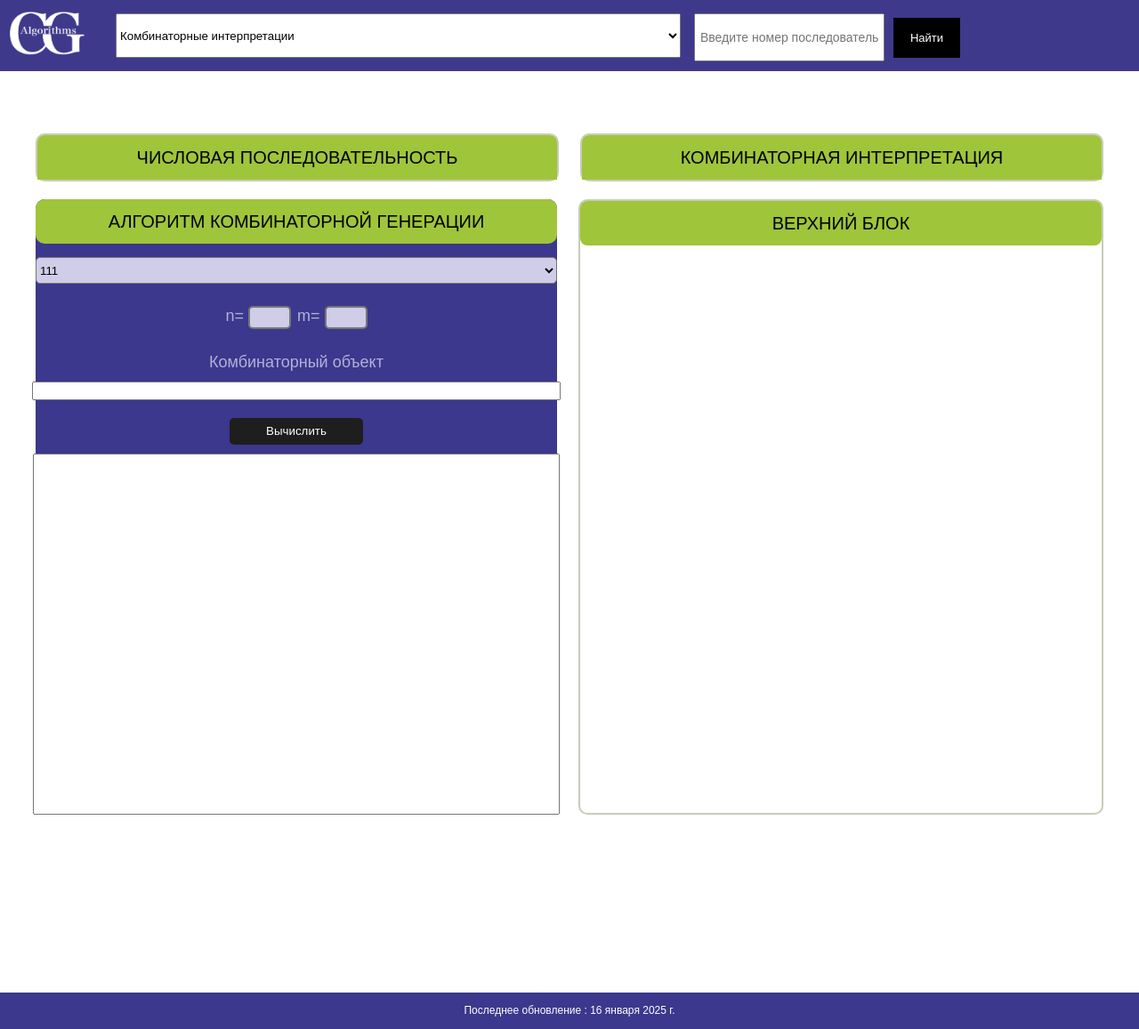
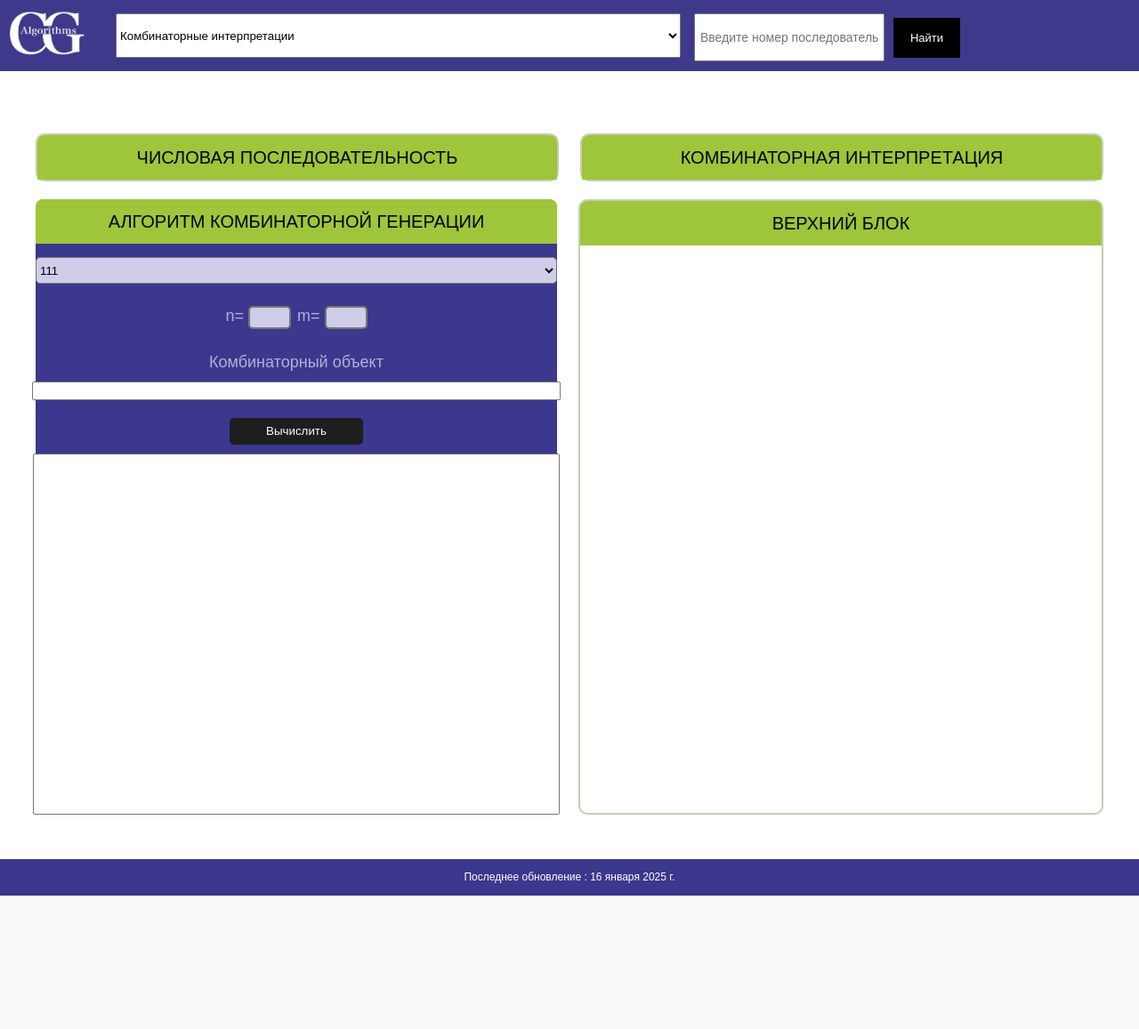
Before and after one commit to Hobbit091/GPO_MAIN, a Django app: page /main in a window 1280 px wide. Shown: the whole page at 89% size. After the commit the page ends 1007 px from the top, so only its background shows below. Run offline with Django 5.2, Linux system fonts and the light colour scheme; data that the repository does not hold is empty; some libraries are stand-ins or nearby versions; some web fonts are replaced.

Commit message:
mashallah

```diff
--- a/backend/backend/static/scripts/find.js
+++ b/backend/backend/static/scripts/find.js
@@ -26,7 +26,6 @@ async function executeSearchQuery() {
 }
 
 function getQueryParam(param) {
-    console.log("12");
     const urlParams = new URLSearchParams(window.location.search);
     return urlParams.get(param);
 }
--- a/backend/backend/static/scripts/main.js
+++ b/backend/backend/static/scripts/main.js
@@ -107,7 +107,6 @@ async function loadInterpretationsDetails() {
   const interpretationName = selector.options[selector.selectedIndex]?.text;
 
   try {
-      console.log(interpretationName);
       const response = await fetch(`/interp?interpretation_name=${interpretationName}`);
       if (response.ok) {
           const interpData = await response.json();
@@ -116,6 +115,7 @@ async function loadInterpretationsDetails() {
               <div style="display:none" class="for_interp_id">${interpData[0].id}</div>
               <div>${interpData[0].interpretation_description}</div>
           `;
+          await MathJax.typesetPromise([infoWrapper]);
       } else {
           console.error('Error loading interpretation details.');
       }
@@ -171,7 +171,7 @@ async function loadAlgorithmDetails() {
               <div class="func-block__right-name">${algData[0].field_name}</div>
               <div class="func-block__right-desc">${algData[0].field_description}</div>
           `;
-
+          await MathJax.typesetPromise([infoWrapper]);
           paramsWrapper.innerHTML = '';
           funcWrapper.innerHTML = '';
 
--- a/backend/backend/static/styles/styles.css
+++ b/backend/backend/static/styles/styles.css
@@ -25,31 +25,31 @@ body {
   font-family: 'Lora';
   font-style: normal;
   font-weight: 400;
-  src: local('Lora'), url('https://fonts.cdnfonts.com/s/13623/Lora.woff') format('woff');
+  src: local('Lora'), format('woff');
 }
 @font-face {
   font-family: 'Lora';
   font-style: normal;
   font-weight: 400;
-  src: local('Lora'), url('https://fonts.cdnfonts.com/s/13623/Lora-Regular.woff') format('woff');
+  src: local('Lora'), format('woff');
 }
 @font-face {
   font-family: 'Lora';
   font-style: italic;
   font-weight: 400;
-  src: local('Lora'), url('https://fonts.cdnfonts.com/s/13623/Lora-Italic.woff') format('woff');
+  src: local('Lora'),  format('woff');
 }
 @font-face {
   font-family: 'Lora';
   font-style: normal;
   font-weight: 700;
-  src: local('Lora'), url('https://fonts.cdnfonts.com/s/13623/Lora-Bold.woff') format('woff');
+  src: local('Lora'),  format('woff');
 }
 @font-face {
   font-family: 'Lora';
   font-style: italic;
   font-weight: 700;
-  src: local('Lora'), url('https://fonts.cdnfonts.com/s/13623/Lora-BoldItalic.woff') format('woff');
+  src: local('Lora'),  format('woff');
 }
 .footer {
   display: -webkit-box;
@@ -371,7 +371,7 @@ body {
   -webkit-box-pack: justify;
       -ms-flex-pack: justify;
           justify-content: space-between;
-  margin-bottom: 200px;
+  margin-bottom: 50px;
   gap: 2%;
 }
 .func-block__left {
@@ -413,7 +413,7 @@ body {
           justify-content: center;
   text-align: center;
   border-style: solid;
-  border-radius: 10px;
+  border-radius: 8px 8px 0 0;
   border: 0px;
   text-transform: uppercase;
 }
@@ -527,7 +527,7 @@ body {
 }
 .func-block__right-name {
   border-style: solid;
-  border-radius: 8px;
+  border-radius: 8px 8px 0 0;
   border-width: 0;
   background-color: #9FC53A;
   height: 50px;
--- a/backend/backend/static/templates/main.html
+++ b/backend/backend/static/templates/main.html
@@ -8,6 +8,12 @@
   {% load static %}
   <link rel="stylesheet" type="text/css" href="{% static 'styles\ckeditor5_styles.css'%}"/>
   <link rel="stylesheet" type="text/css" href="{% static 'styles\styles.css'%}"/>
+
+  <link rel="apple-touch-icon" sizes="180x180" href="{% static 'assets\favicon\apple-touch-icon.png'%}"/>
+  <link rel="icon" type="image/png" sizes="32x32" href="{% static 'assets\favicon\favicon-32x32.png'%}"/>
+  <link rel="icon" type="image/png" sizes="16x16" href="{% static 'assets\favicon\favicon-16x16.png'%}"/>
+  <link rel="manifest" href="{% static 'assets\favicon\site.webmanifest'%}"/>
+
   {% csrf_token %}
   <meta name="csrf-token" content="{{ csrf_token }}">
 
```
Also changed, not shown: backend/backend/static/assets/favicon/android-chrome-192x192.png (added), backend/backend/static/assets/favicon/android-chrome-512x512.png (added), backend/backend/static/assets/favicon/apple-touch-icon.png (added), backend/backend/static/assets/favicon/favicon-16x16.png (added), backend/backend/static/assets/favicon/favicon-32x32.png (added), backend/backend/static/assets/favicon/favicon.ico (added), backend/backend/static/assets/favicon/site.webmanifest (added).
